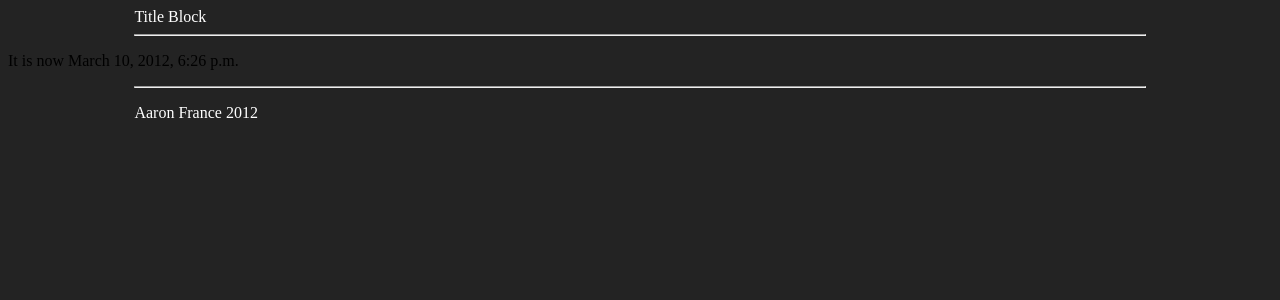
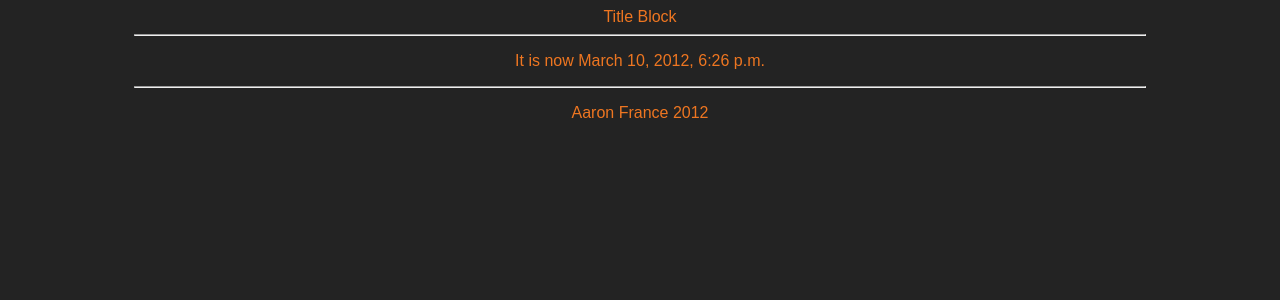
Before and after one commit to AeroNotix/omg_a_blog, a Django app: page /time/ in a window 1280 px wide. Shown: the top 300 px of the page. Run offline with Django 3.2, Linux system fonts and the light colour scheme.

Commit message:
herokuuuu

```diff
--- a/djangotest/static/styles.css
+++ b/djangotest/static/styles.css
@@ -1,19 +1,20 @@
 body
 {
    background-color:#232323;
+   color: #EE7621;
+   font-family: sans-serif;
+   text-align: center;
 }
 
 #div-1
 {
-   color: #ffffff;
-   margin-left: 10%;
-   margin-right: 10%;
+   color: #EE7621;
+   text-align: center;
+   font-family: sans-serif;
 }
 
 #line
 {
-
    margin-left: 10%;
    margin-right: 10%;
-
 }
```
